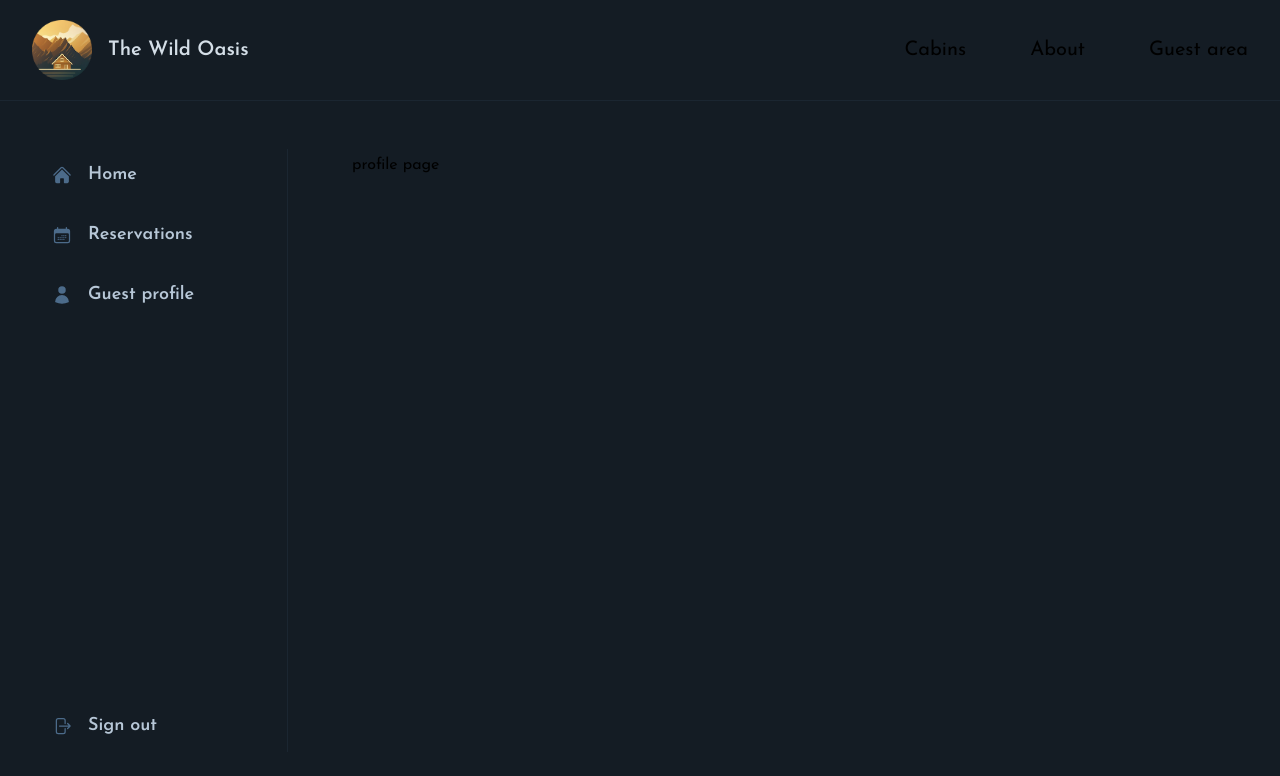
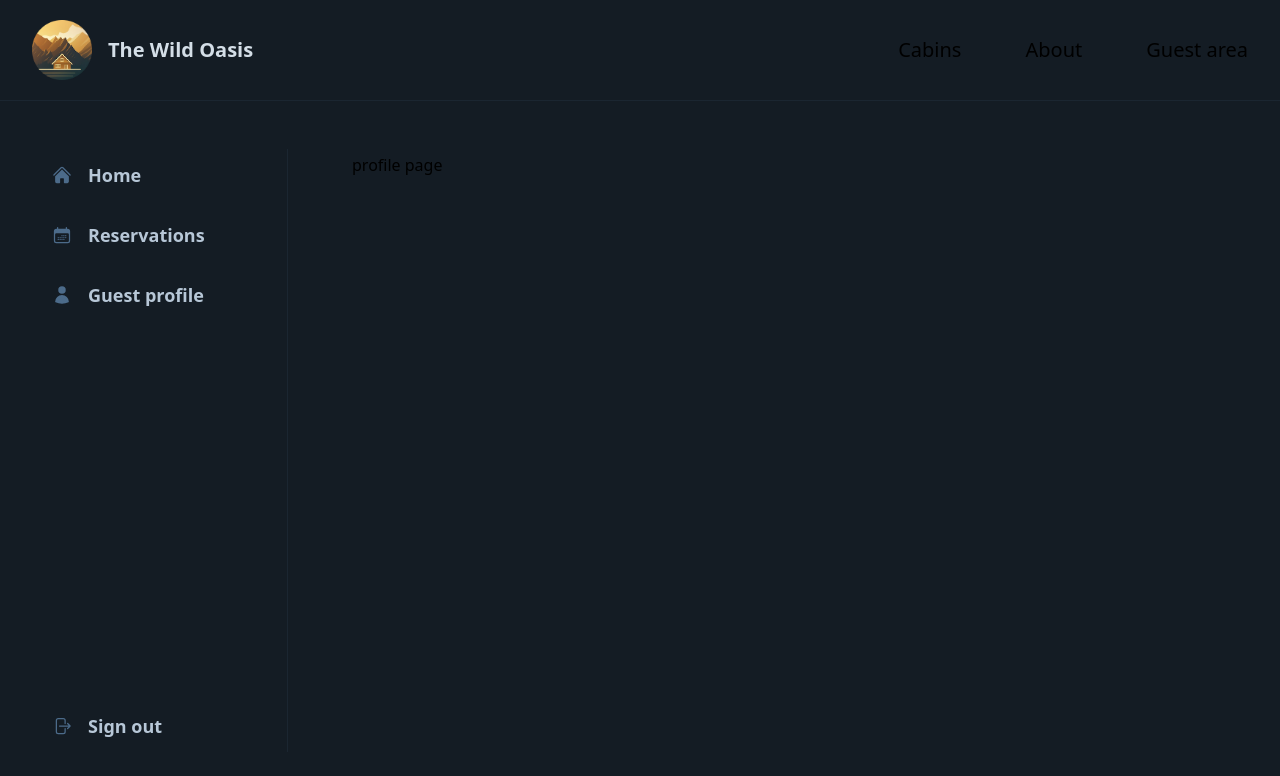
Before and after one commit to ali-elmuzayan/nextjs-the-wild-oasis-app-with-jonas, a Next.js app: page /account/profile in a window 1280 px wide. Shown: the top 776 px of the page. Built offline with nearby package versions, Linux system fonts and the light colour scheme.

Commit message:
make the dynamic route [cabinId] static & add sharp package for optimization

```diff
--- a/app/_components/CabinCard.tsx
+++ b/app/_components/CabinCard.tsx
@@ -1,11 +1,11 @@
 import {UsersIcon} from "@heroicons/react/24/solid";
-//import Image from "next/image";
 import Link from "next/link";
 import Image from "next/image";
+import {CabinType} from "@/app/_lib/data-service";
 
-export default function CabinCard({cabin}: {cabin: any}) {
-    const {id, name, maxCapacity, regularPirce,discount, image} = cabin;
-console
+export default function CabinCard({cabin}: {cabin: CabinType}) {
+    const {id, name, maxCapacity, regularPrice,discount, image} = cabin;
+
     return (
         <div className="flex border-primary-800 border">
             <Image src={image} alt={`Cabin ${name}`} width={200} height={200}
@@ -28,14 +28,14 @@ console
                         {discount > 0 ? (
                             <>
                 <span className="text-3xl font-[350]">
-                  ${regularPirce - discount}
+                  ${regularPrice - discount}
                 </span>
                                 <span className="line-through font-semibold text-primary-600">
-                  ${regularPirce}
+                  ${regularPrice}
                 </span>
                             </>
                         ) : (
-                            <span className="text-3xl font-[350]">${regularPirce}</span>
+                            <span className="text-3xl font-[350]">${regularPrice}</span>
                         )}
                         <span className="text-primary-200">/ night</span>
                     </p>
--- a/app/cabins/[cabinId]/page.tsx
+++ b/app/cabins/[cabinId]/page.tsx
@@ -1,6 +1,6 @@
 import Image from "next/image";
 import {EyeSlashIcon, PhotoIcon, UsersIcon} from "@heroicons/react/24/solid";
-import {getCabinById} from "@/app/_lib/data-service";
+import {CabinType, getCabinById, getCabins} from "@/app/_lib/data-service";
 import {notFound} from "next/navigation";
 
 interface CabinPageProps {
@@ -10,6 +10,12 @@ interface CabinPageProps {
 export async function generateMetadata({params}: CabinPageProps) {
     const {name} = await  getCabinById(params.cabinId);
     return {title: `Cabin ${name}`}
+}
+
+export async function generateStaticParams() {
+    const cabins : CabinType[] = await getCabins();
+    const ids : {cabinId: string}[] = cabins.map(cabin => ({cabinId: String(cabin.id)}));
+    return ids;
 }
 
 export default async function Page({params}: CabinPageProps) {
--- a/app/layout.tsx
+++ b/app/layout.tsx
@@ -1,12 +1,12 @@
 import type { Metadata } from "next";
 import "./_styles/globals.css";
 import Header from "@/app/_components/Header";
-import {Josefin_Sans} from "next/font/google";
+// import {Josefin_Sans} from "next/font/google";
 
-
-const josefin = Josefin_Sans({
-    subsets: ["latin"], display:"swap"
-})
+//
+// const josefin = Josefin_Sans({
+//     subsets: ["latin"], display:"swap"
+// })
 
 
 
@@ -21,7 +21,13 @@ export const metadata: Metadata = {
 export default function RootLayout({children}:Readonly<{children: React.ReactNode}>) {
     return (
         <html lang="en">
-            <body className={`${josefin.className} antialiased min-h-screen bg-primary-950 flex flex-col relative`}>
+        <head>
+            <link
+                href="https://fonts.googleapis.com/css2?family=Josefin+Sans:wght@100..700&display=swap"
+                rel="stylesheet"
+            />
+        </head>
+            <body className={` antialiased min-h-screen bg-primary-950 flex flex-col relative`}>
                 <Header/>
                 <div className="flex-1 px-8 py-12 grid">
 
--- a/package.json
+++ b/package.json
@@ -13,7 +13,8 @@
     "@supabase/supabase-js": "^2.54.0",
     "next": "14.2.31",
     "react": "^18",
-    "react-dom": "^18"
+    "react-dom": "^18",
+    "sharp": "^0.34.3"
   },
   "devDependencies": {
     "@types/node": "^20",
```
Also changed, not shown: 1 other file (tests, documents, lock files or other folders).
